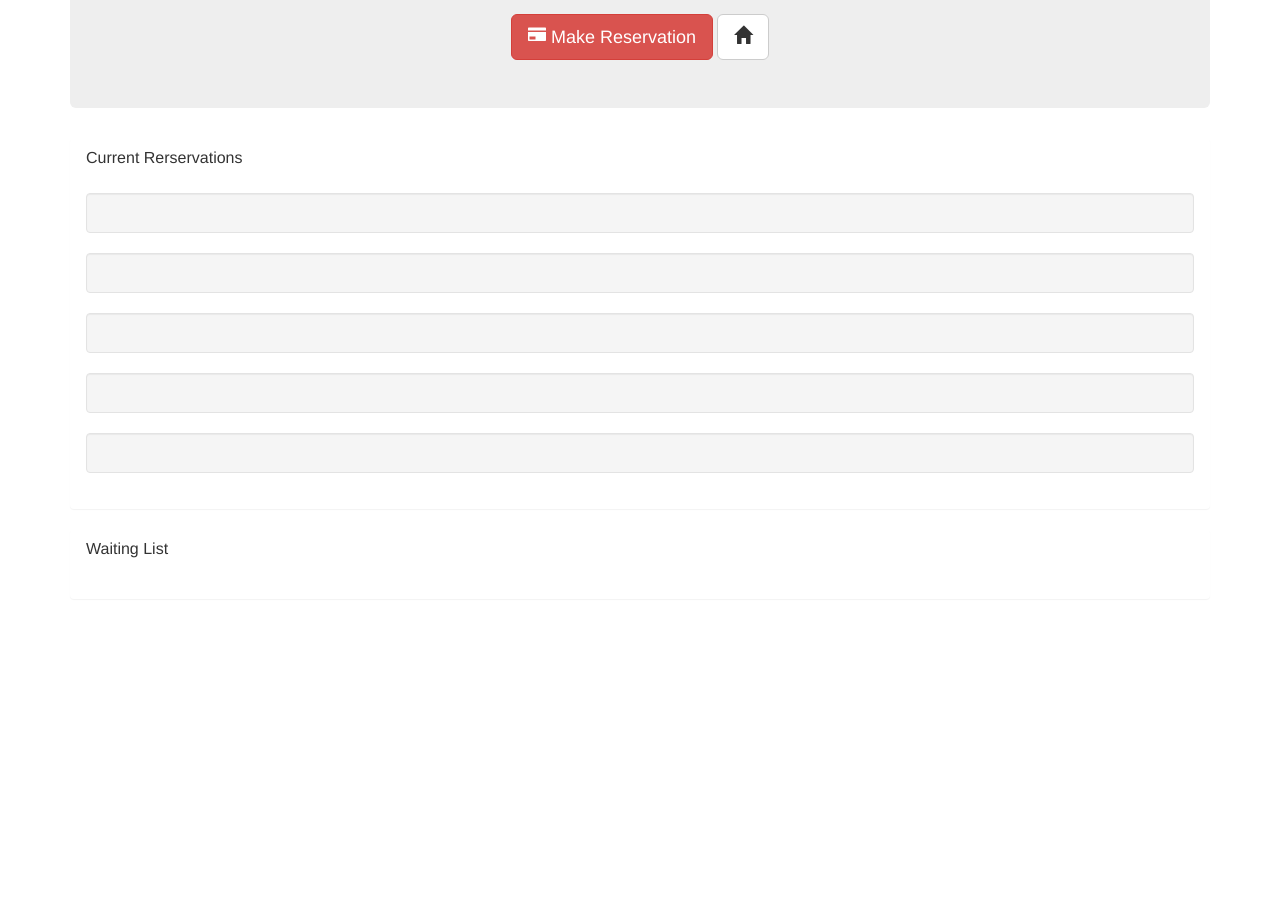
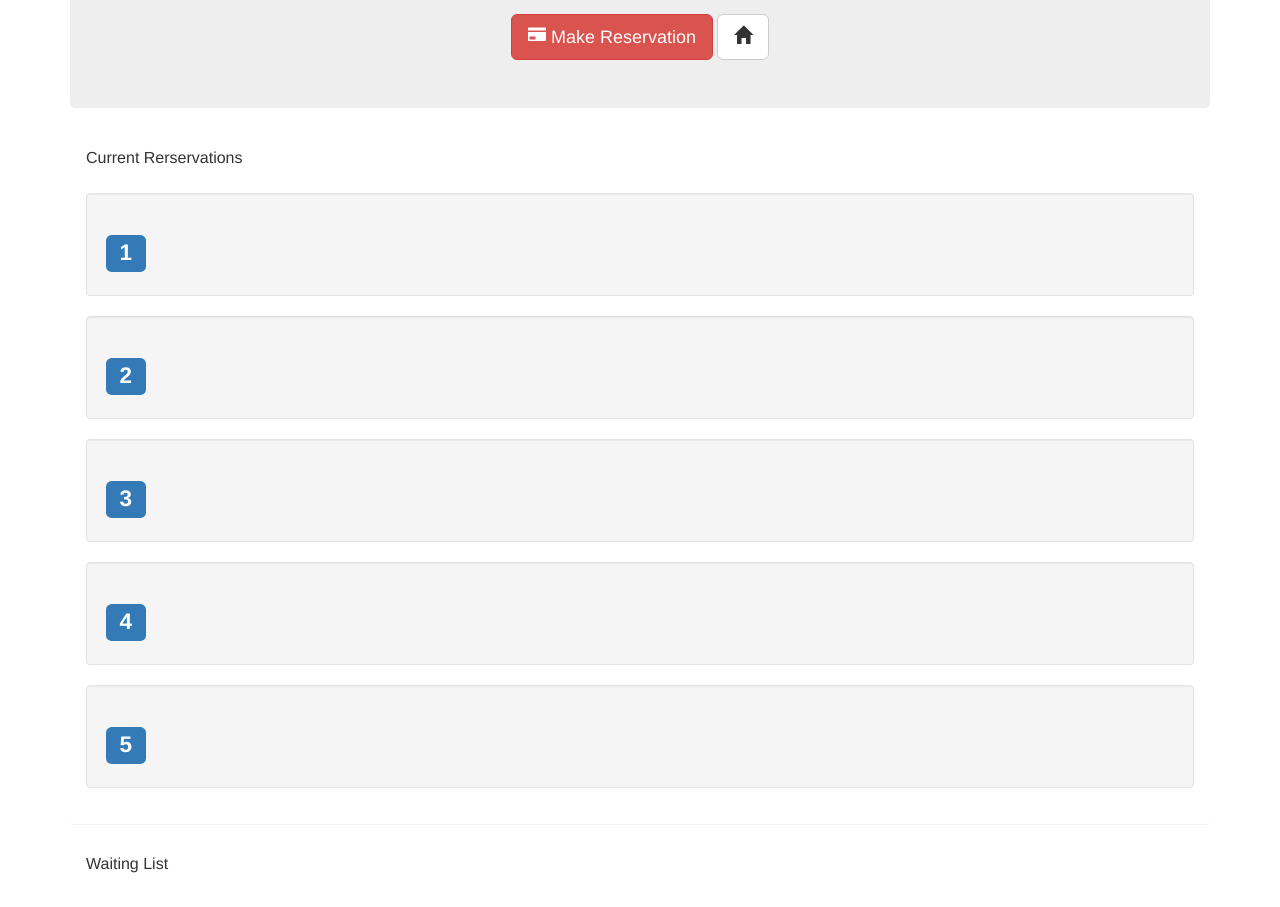
Before and after one commit to wood0761/reservation_system, a plain HTML site: page tables.html in a window 1280 px wide. Shown: the part 233-1140 px from the top of the page. Before the commit the page ends 852 px from the top, so only its background shows below. Drawn offline with nearby package versions, Linux system fonts and the light colour scheme.

Commit message:
added lables and formatting fixes

```diff
--- a/tables.html
+++ b/tables.html
@@ -15,9 +15,9 @@
     <div class="container">
         <div class="jumbotron">
             <h1 class="text-center">
-                <span class="glyphicon glyphicon-fire"></span>Parlour</h1>
+                <span class="glyphicon glyphicon-fire"></span> Parlour</h1>
             <hr>
-            <h2 class="text-center">Current Reservations Waiting List</h2>
+            <h2 class="text-center">Current Reservations and Waiting List</h2>
             <br>
             <div class="text-center">
                 <a href="/reserve">
@@ -41,11 +41,20 @@
                     </div>
                     <div class="panel-body" id="tableSection">
                         <div class="well" id="tableWell-01">
+                            <h2><span class="label label-primary">1</span></h2>
                         </div>
-                        <div class="well" id="tableWell-02"></div>
-                        <div class="well" id="tableWell-03"></div>
-                        <div class="well" id="tableWell-04"></div>
-                        <div class="well" id="tableWell-05"></div>
+                        <div class="well" id="tableWell-02">
+                            <h2><span class="label label-primary">2</span></h2>
+                        </div>
+                        <div class="well" id="tableWell-03">
+                            <h2><span class="label label-primary">3</span></h2>
+                        </div>
+                        <div class="well" id="tableWell-04">
+                            <h2><span class="label label-primary">4</span></h2>
+                        </div>
+                        <div class="well" id="tableWell-05">
+                            <h2><span class="label label-primary">5</span></h2>
+                        </div>
                     </div>
                 </div>
                 <!-- Waiting List  -->
```
